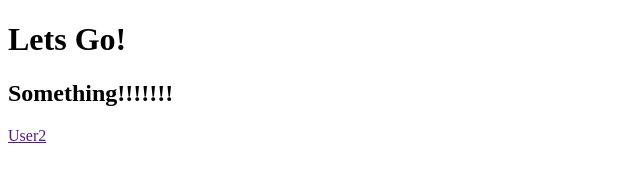
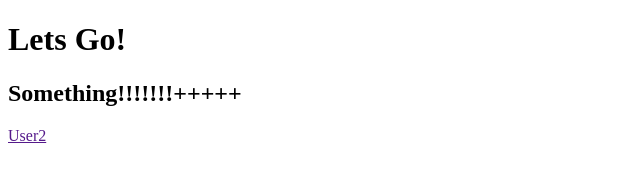
Before and after one commit to SpiritUrban/community-tree, a plain HTML site: page index.html in a window 1280 px wide. Shown: the full height of the page, 0-640 px from the left. Drawn offline with Linux system fonts and the light colour scheme.

Commit message:
Update index.html

```diff
--- a/index.html
+++ b/index.html
@@ -9,7 +9,7 @@
 <body>
 
     <h1>Lets Go!</h1>
-    <h2>Something!!!!!!!</h2>
+    <h2>Something!!!!!!!+++++</h2>
 
     <a href="">User2</a>
 
```
